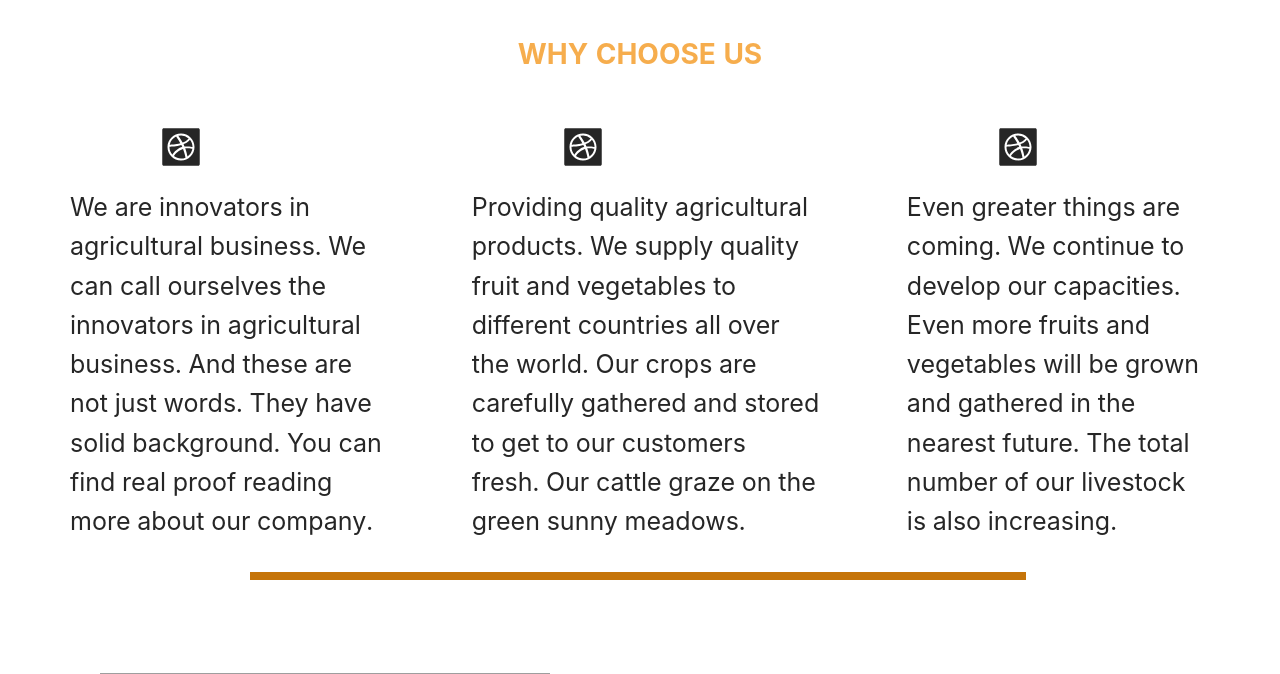
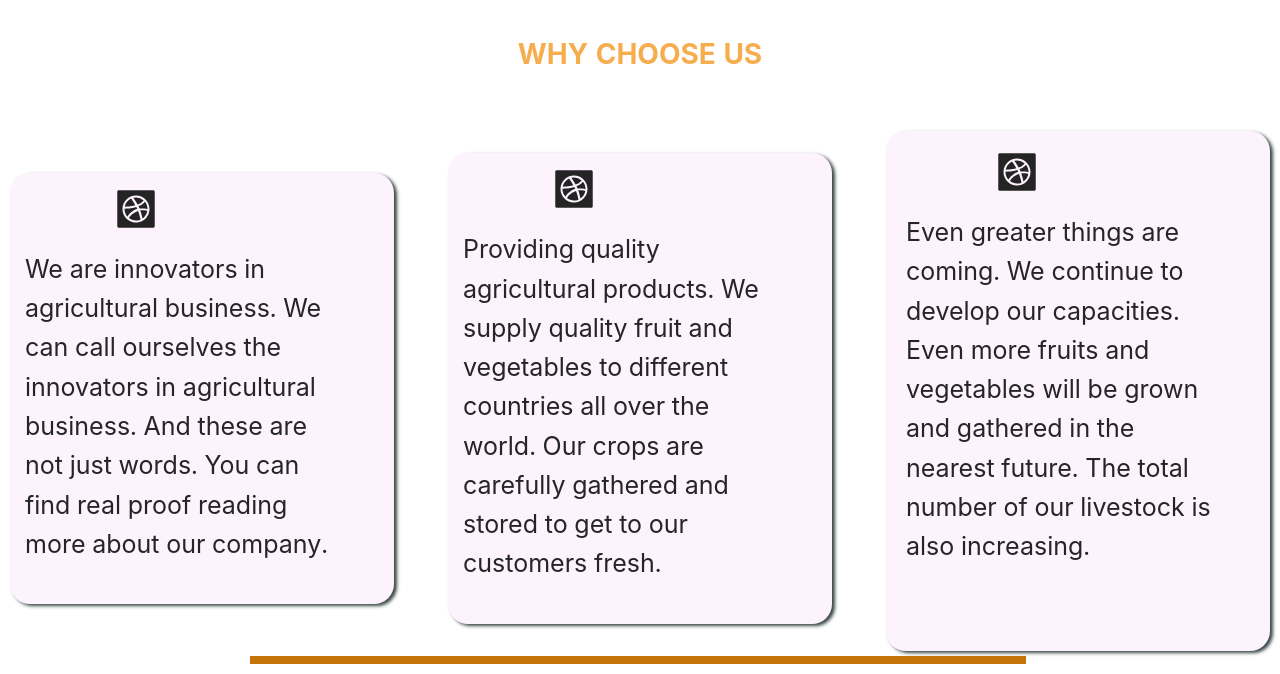
Before and after one commit to UWAJENEZANadine/agricultureUI, a React (Create React App) app: page /about in a window 1280 px wide. Shown: the part 800-1474 px from the top of the page. Built offline with nearby package versions, Linux system fonts and the light colour scheme; grey boxes are pictures that could not be loaded.

Commit message:
about us scc

```diff
--- a/src/assets/constants/buyerInfo.json
+++ b/src/assets/constants/buyerInfo.json
@@ -10,7 +10,21 @@
         "firstName":"DUSHIME",
         "lastName":"Diane",
         "email":"dianeu840@gmail.com",
-        "phone":"+0786774605"
+        "phone":"+07860460334"
+
+    },
+    {
+        "firstName":"ANGE",
+        "lastName":"Mervelle",
+        "email":"angeeu840@gmail.com",
+        "phone":"+0786776534"
+
+    },
+    {
+        "firstName":"UWASE",
+        "lastName":"LIliane",
+        "email":"lilianeu840@gmail.com",
+        "phone":"+0786778900"
 
     }
 ]
--- a/src/assets/constants/product.json
+++ b/src/assets/constants/product.json
@@ -1,6 +1,6 @@
 [
     {
-        "title": "coffe",
+        "title": "Coffe",
         "description": "Coffee is a brewed drink prepared from roasted coffee beans, the seeds of berries from certain flowering plants in the Coffea genus",
         "available_quantity": "100kg",
         "image": ["https://www.worldatlas.com/r/w1200/upload/12/f8/83/coffee-cup.jpg"],
--- a/src/components/DashboadLayoutForSeller.css
+++ b/src/components/DashboadLayoutForSeller.css
@@ -24,7 +24,14 @@
   .dash-form{
     width: 50%;
 
+
   }
   Table{
     background-color: rgba(255, 99, 71, 0.103);
+    font-weight: 700;
+    font-size: medium;
+
   }
+  .dash-form Input{
+
+  }
--- a/src/css/aboutUs.css
+++ b/src/css/aboutUs.css
@@ -4,6 +4,7 @@
      background-size: cover;
      width: 100%;
      height: 70vh;
+
 
 }
 .about-header h1{
@@ -16,11 +17,13 @@
     display: flex;
     justify-content: space-between;
     align-items: center;
+    width: 100%;
 
 }
 .about1-container p{
-    width: 80%;
+    width: 90%;
     font-size: 25px;
+
 
 
 }
@@ -28,9 +31,7 @@
     margin-left: 90px;
     margin-bottom: 20px;
 }
-.bout-col1{
-    margin-left: 70px;
-}
+
 .location-container{
     display: flex;
     justify-content: space-between;
@@ -49,3 +50,32 @@
 iframe{
     margin-bottom: 20px;
 }
+.bout-col1{
+    border-radius: 20px;
+    box-shadow: 3px 2px 3.5px  rgba(21, 37, 37, 0.842);
+    background-color: rgb(252, 243, 252);
+    width: 30%;
+    margin-left: 10px;
+    padding: 15px;
+
+
+}
+.about-col2{
+    border-radius: 20px;
+    box-shadow: 3px 2px 3.5px  rgba(21, 37, 37, 0.842);
+    background-color: rgb(252, 243, 252);
+    width: 30%;
+    padding: 15px;
+
+}
+.about-col3{
+    border-radius: 20px;
+    box-shadow: 3px 2px 3.5px  rgba(21, 37, 37, 0.842);
+    background-color: rgb(252, 243, 252);
+    width: 30%;
+    height: 65vh;
+    padding: 20px;
+    margin-right: 10px;
+    margin-top: 5px;
+
+}
--- a/src/views/aboutUs.js
+++ b/src/views/aboutUs.js
@@ -22,7 +22,7 @@ const AboutUs = () => {
           <p>
             We are innovators in agricultural business. We can call ourselves
             the innovators in agricultural business. And these are not just
-            words. They have solid background. You can find real proof reading
+            words.  You can find real proof reading
             more about our company.
           </p>
         </div>
@@ -35,8 +35,7 @@ const AboutUs = () => {
           <p>
             Providing quality agricultural products. We supply quality fruit and
             vegetables to different countries all over the world. Our crops are
-            carefully gathered and stored to get to our customers fresh. Our
-            cattle graze on the green sunny meadows.
+            carefully gathered and stored to get to our customers fresh.
           </p>
         </div>
 
```
Also changed, not shown: src/assets/constants/products.json (deleted, +0 -65 lines).
